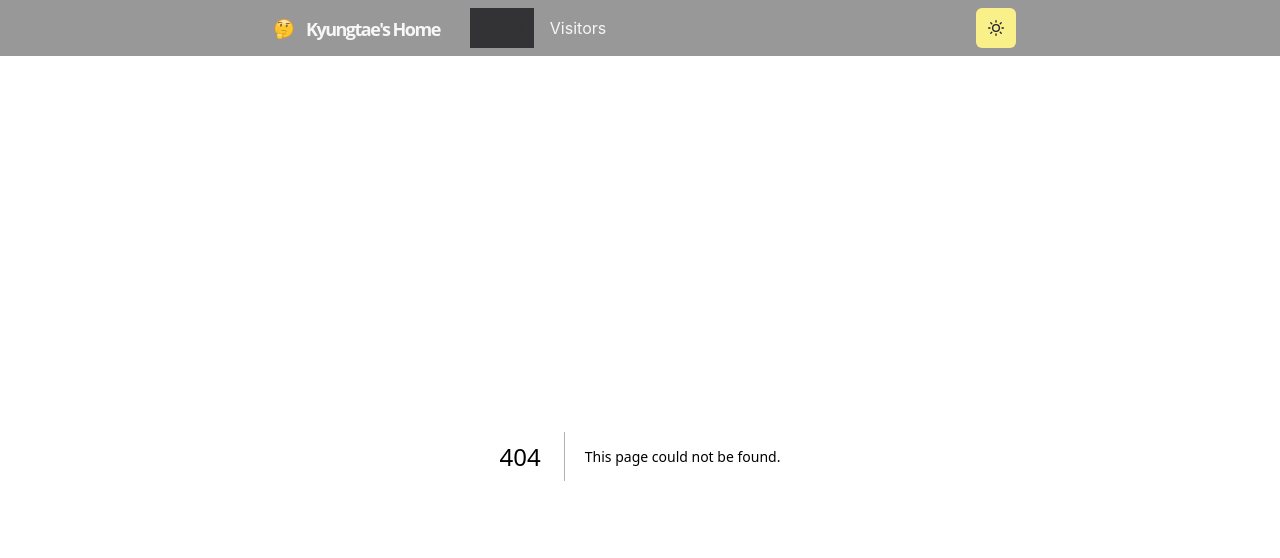
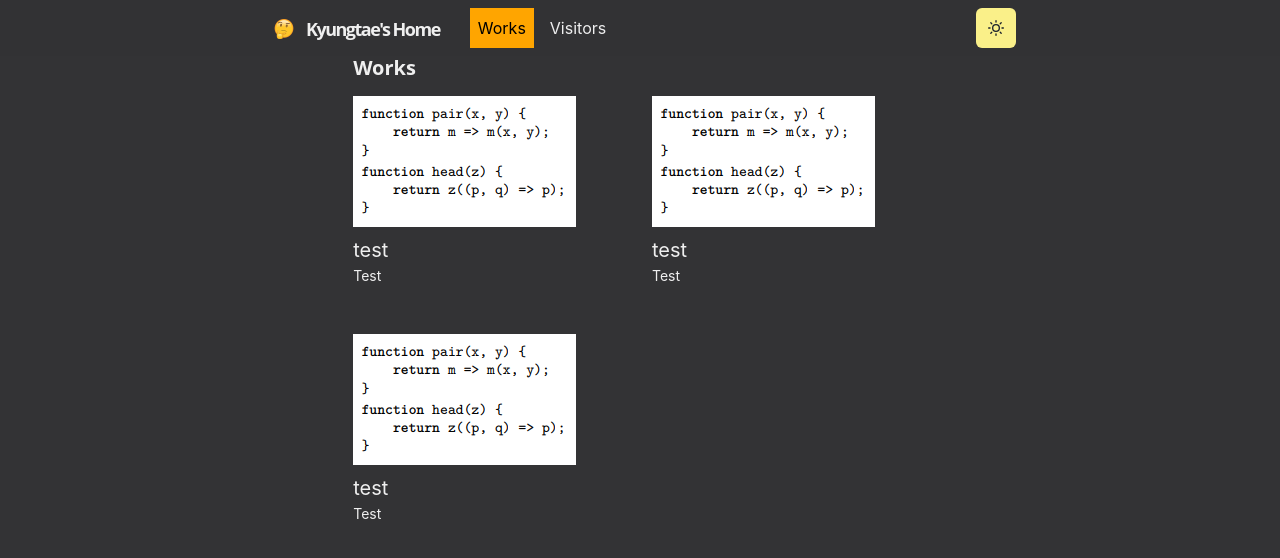
Before and after one commit to badmaniacs/my-pf, a Next.js app: page /works in a window 1280 px wide. Before the commit this address had no page. Shown: the top 558 px of the page. Built offline with nearby package versions, Linux system fonts and the light colour scheme; a web font is replaced by a local one.

Commit message:
Works 페이지 작성

```diff
--- /dev/null
+++ b/components/grid-item.tsx
@@ -0,0 +1,74 @@
+import NextLink from 'next/link';
+import Image, { StaticImageData } from 'next/image';
+import { Box, Text, LinkBox, LinkOverlay } from '@chakra-ui/react';
+import { Global } from '@emotion/react';
+
+interface GridItemProps {
+  children: React.ReactNode;
+  href: string;
+  title: string;
+  thumbnail: StaticImageData;
+}
+
+interface WorkGridItemProps {
+  children: React.ReactNode;
+  id: string;
+  title: string;
+  thumbnail: StaticImageData;
+}
+
+export const GridItem: React.FC<GridItemProps> = ({
+  children,
+  href,
+  title,
+  thumbnail,
+}) => {
+  return (
+    <Box w="100%" justifyItems="center">
+      <LinkBox cursor="pointer">
+        <Image
+          src={thumbnail}
+          alt={title}
+          className="grid-item-thumbnail"
+          placeholder="blur"
+          loading="lazy"
+        />
+        <LinkOverlay href={href} target="_blank">
+          <Text mt={2}>{title}</Text>
+        </LinkOverlay>
+        <Text fontSize={14}>{children}</Text>
+      </LinkBox>
+    </Box>
+  );
+};
+
+export const WorkGridItem: React.FC<WorkGridItemProps> = ({
+  children,
+  id,
+  title,
+  thumbnail,
+}) => {
+  return (
+    <Box w="100%" justifyItems="center">
+      <LinkBox cursor="pointer" as={NextLink} href={`/works/${id}`}>
+        <Image src={thumbnail} alt={title} className="grid-item-thumbnail" />
+        <LinkOverlay href={`/works/${id}`} as="div">
+          <Text mt={2} fontSize={20}>
+            {title}
+          </Text>
+        </LinkOverlay>
+        <Text fontSize={14}>{children}</Text>
+      </LinkBox>
+    </Box>
+  );
+};
+
+export const GridItemStyle = () => {
+  <Global
+    styles={`
+      .grid-item-thumbnail {
+        border-radius: 12px;
+      }
+    `}
+  />;
+};
--- a/components/navbar.tsx
+++ b/components/navbar.tsx
@@ -32,8 +32,8 @@ const LinkItem: React.FC<LinkItemProps> = ({ href, path, children }) => {
     <Link
       as={NextLink}
       p={2}
-      bg={active ? '#333335' : undefined}
-      color={active ? '#333335' : inactiveColor}
+      bg={active ? 'orange' : undefined}
+      color={active ? 'black' : inactiveColor}
       href={href} // navbar active color
     >
       {children}
@@ -86,7 +86,7 @@ const Navbar: React.FC<NavbarProps> = (props) => {
             Visitors
           </LinkItem>
         </Stack>
-        <Box display='flex' flex={1} justifyContent='right'>
+        <Box display="flex" flex={1} justifyContent="right">
           <ThemeToggleButton />
           <Box ml={2} display={{ base: 'inline-block', md: 'none' }}>
             <Menu isLazy id="nav-menu">
@@ -96,7 +96,7 @@ const Navbar: React.FC<NavbarProps> = (props) => {
                 variant="outline"
                 aria-label="Options"
               />
-              <MenuList >
+              <MenuList>
                 <NextLink href="/" passHref>
                   <MenuItem as={Link}>About</MenuItem>
                 </NextLink>
--- a/components/section.tsx
+++ b/components/section.tsx
@@ -2,8 +2,8 @@ import { motion, MotionProps } from 'framer-motion';
 import { chakra, shouldForwardProp, ChakraProps } from '@chakra-ui/react';
 
 type SectionProps = {
-  children: React.ReactNode,
-  delay? : string
+  children: React.ReactNode;
+  delay?: string;
 } & MotionProps &
   ChakraProps;
 
@@ -13,12 +13,12 @@ const StyledDiv = chakra(motion.div, {
   },
 });
 
-const Section = ({ children,delay = "0" }: SectionProps) => (
+const Section = ({ children, delay = '0' }: SectionProps) => (
   <StyledDiv
     initial={{ y: 10, opacity: 0 }}
     animate={{ y: 0, opacity: 1 }}
     mb={6}
-    transitionDuration='0.8'
+    transitionDuration="0.8"
     transitionDelay={delay}
   >
     {children}
--- /dev/null
+++ b/image.d.ts
@@ -0,0 +1,4 @@
+declare module '*.png';
+declare module '*.jpg';
+declare module '*.jpeg';
+declare module '*.svg';
--- a/libs/theme.ts
+++ b/libs/theme.ts
@@ -36,7 +36,6 @@ const fonts = {
   heading: "'Open Sans'",
 };
 
-
 const config = {
   initialColorMode: 'dark',
   useSystemColorMode: true,
--- a/pages/_app.tsx
+++ b/pages/_app.tsx
@@ -1,13 +1,13 @@
 import type { AppProps } from 'next/app';
 import { ChakraProvider } from '@chakra-ui/react';
 import Main from '@/components/layouts/main';
-import Fonts from '@/components/fonts'
+import Fonts from '@/components/fonts';
 import theme from '@/libs/theme';
 
 const App = ({ Component, pageProps, router }: AppProps) => {
   return (
     <ChakraProvider theme={theme}>
-      <Fonts/>
+      <Fonts />
       <Main router={router}>
         <Component {...pageProps} key={router.route} />
       </Main>
--- /dev/null
+++ b/pages/works.tsx
@@ -0,0 +1,33 @@
+import { Container, Heading, SimpleGrid } from '@chakra-ui/react';
+import { WorkGridItem } from '@/components/grid-item';
+import Section from '@/components/section';
+import thumbTest from '../public/images/Works/qweqwewq.png';
+
+const Works = () => {
+  return (
+    <Container>
+      <Heading as="h3" fontSize={20} mb={4}>
+        Works
+      </Heading>
+      <SimpleGrid columns={[1, 1, 2]} gap={6}>
+        <Section>
+          <WorkGridItem id="test" title="test" thumbnail={thumbTest}>
+            Test
+          </WorkGridItem>
+        </Section>
+        <Section>
+          <WorkGridItem id="test" title="test" thumbnail={thumbTest}>
+            Test
+          </WorkGridItem>
+        </Section>
+        <Section>
+          <WorkGridItem id="test" title="test" thumbnail={thumbTest}>
+            Test
+          </WorkGridItem>
+        </Section>
+      </SimpleGrid>
+    </Container>
+  );
+};
+
+export default Works;
```
Also changed, not shown: components/bio.tsx (+9 -9 lines), components/paragraph.tsx (+6 -6 lines), pages/404.tsx (added, +26 -0 lines), public/images/Works/qweqwewq.PNG (added).
